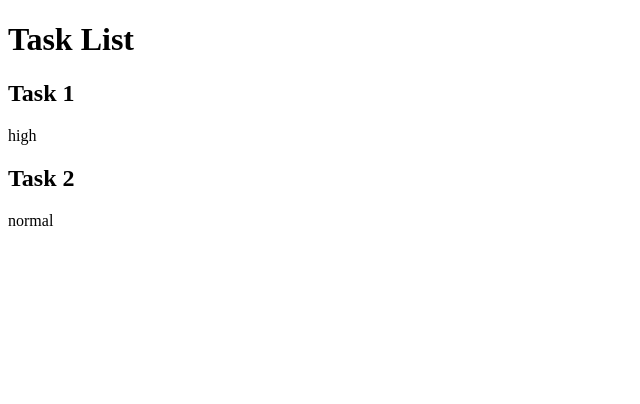
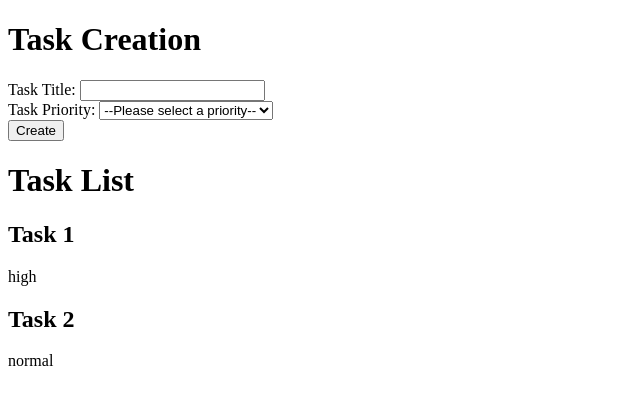
Before and after one commit to PoQuatre/react-tasklist, a React (Vite) app: page / in a window 1280 px wide. Shown: the top 404 px of the page, without its empty margins (0-640 px from the left). Built offline with nearby package versions, Linux system fonts and the light colour scheme.

Commit message:
feat: add the task creation form

```diff
--- a/package.json
+++ b/package.json
@@ -32,7 +32,8 @@
   },
   "dependencies": {
     "react": "^17.0.2",
-    "react-dom": "^17.0.2"
+    "react-dom": "^17.0.2",
+    "react-hook-form": "^7.28.1"
   },
   "devDependencies": {
     "@commitlint/cli": "^16.2.3",
--- a/src/App.tsx
+++ b/src/App.tsx
@@ -1,6 +1,6 @@
 import { createContext, useState } from 'react';
 
-import { TaskList } from 'components';
+import { TaskCreation, TaskList } from 'components';
 import type { ITask, StateFrom } from 'types';
 
 export const TasksContext = createContext<StateFrom<ITask[]>>([[], () => {}]);
@@ -13,6 +13,7 @@ export const App = () => {
 
   return (
     <TasksContext.Provider value={[tasks, setTasks]}>
+      <TaskCreation />
       <TaskList />
     </TasksContext.Provider>
   );
--- a/src/components/index.ts
+++ b/src/components/index.ts
@@ -1,2 +1,2 @@
 export * from './task-list';
-export * from './task';
+export * from './task-creation';
--- /dev/null
+++ b/src/components/task-creation/TaskCreation.tsx
@@ -0,0 +1,58 @@
+import { useForm } from 'react-hook-form';
+
+interface FormFields {
+  title: string;
+  priority: 'low' | 'normal' | 'high';
+}
+
+export const TaskCreation = () => {
+  const {
+    register,
+    handleSubmit,
+    formState: { errors },
+  } = useForm<FormFields>();
+
+  // eslint-disable-next-line no-console
+  const onSubmit = handleSubmit((data) => console.log(data));
+
+  return (
+    <>
+      <h1>Task Creation</h1>
+
+      <form onSubmit={onSubmit}>
+        <div>
+          <label htmlFor="title">Task Title: </label>
+          <input
+            type="text"
+            id="title"
+            {...register('title', { required: true })}
+          />
+          {errors.title?.type === 'required' && (
+            <span> The task title is required!</span>
+          )}
+        </div>
+
+        <div>
+          <label htmlFor="priority">Task Priority: </label>
+          <select
+            id="priority"
+            defaultValue=""
+            {...register('priority', { required: true })}
+          >
+            <option value="" disabled hidden>
+              --Please select a priority--
+            </option>
+            <option value="low">Low</option>
+            <option value="normal">Normal</option>
+            <option value="high">High</option>
+          </select>
+          {errors.priority?.type === 'required' && (
+            <span> The task priority is required!</span>
+          )}
+        </div>
+
+        <button type="submit">Create</button>
+      </form>
+    </>
+  );
+};
--- /dev/null
+++ b/src/components/task-creation/index.ts
@@ -0,0 +1 @@
+export * from './TaskCreation';
--- a/src/components/task/Task.tsx
+++ /dev/null
@@ -1,3 +0,0 @@
-export const Task = () => {
-  return <h1>Task</h1>;
-};
--- a/src/components/task/index.ts
+++ /dev/null
@@ -1 +0,0 @@
-export * from './Task';
```
Also changed, not shown: .eslintrc.json, 1 other file (tests, documents, lock files or other folders).
